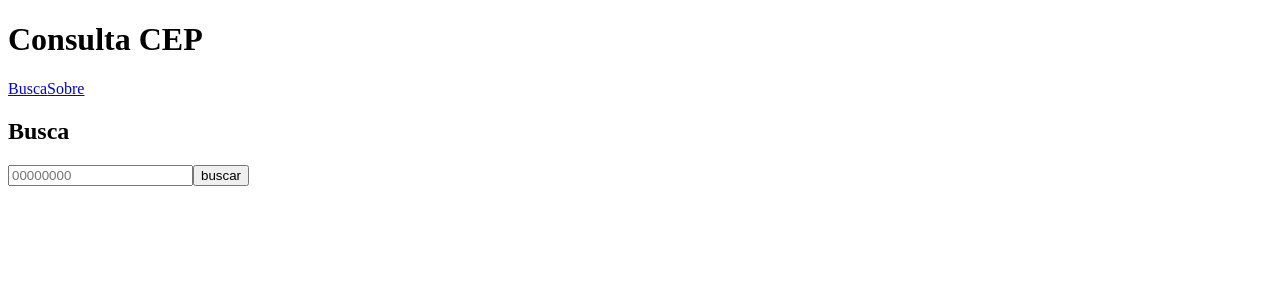
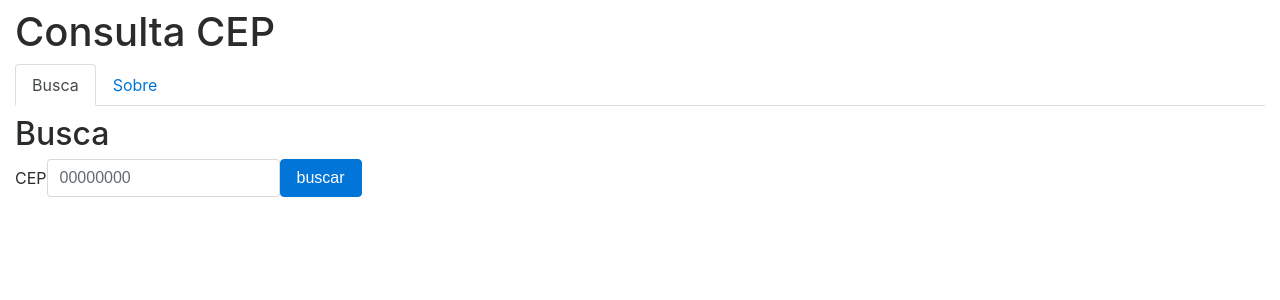
Before and after one commit to chrisbenseler/ng2ceppromise, an Angular app: page /search in a window 1280 px wide. Shown: the top 300 px of the page. Built offline with nearby package versions, Linux system fonts and the light colour scheme.

Commit message:
feat: added some layout with bootstrap

```diff
--- a/package.json
+++ b/package.json
@@ -21,6 +21,7 @@
     "@angular/platform-browser": "^2.3.1",
     "@angular/platform-browser-dynamic": "^2.3.1",
     "@angular/router": "^3.3.1",
+    "@ng-bootstrap/ng-bootstrap": "^1.0.0-alpha.18",
     "cep-promise": "^2.0.3",
     "core-js": "^2.4.1",
     "rxjs": "^5.0.1",
--- a/src/app/app.component.html
+++ b/src/app/app.component.html
@@ -1,8 +1,12 @@
 <h1>
   {{title}}
 </h1>
-<nav>
-<a routerLink="/search" routerLinkActive="active">Busca</a>
-	<a routerLink="/about" routerLinkActive="active">Sobre</a>
+<nav class="nav nav-tabs">
+	<li class="nav-item">
+	<a routerLink="/search" class="nav-link" routerLinkActive="active">Busca</a>
+	</li>
+	<li class="nav-item">
+	<a routerLink="/about" class="nav-link" routerLinkActive="active">Sobre</a>
+	</li>
 </nav>
 <router-outlet></router-outlet>
--- a/src/app/search/search.component.html
+++ b/src/app/search/search.component.html
@@ -1,8 +1,9 @@
 <h2>Busca</h2>
 
-<form (ngSubmit)="onSubmit()">
-	<input type="text" required minlength=8 maxlength=8 placeholder="00000000" [(ngModel)]="zipcode" [ngModelOptions]="{standalone: true}" />
-	<button type="submit">buscar</button>
+<form (ngSubmit)="onSubmit()" class="form-inline">
+	<label for="">CEP </label>
+	<input type="text" class="form-control" required minlength=8 maxlength=8 placeholder="00000000" [(ngModel)]="zipcode" [ngModelOptions]="{standalone: true}" />
+	<button type="submit" class="btn btn-primary">buscar</button>
 </form>
 
 <div itemscope itemtype="http://schema.org/ContactPoint" *ngIf="address">
--- a/src/index.html
+++ b/src/index.html
@@ -2,13 +2,13 @@
 <html>
 <head>
   <meta charset="utf-8">
-  <title>Ng2ceppromise</title>
+  <title>Ng2 CEP Promise</title>
   <base href="/">
-
+  <link rel="stylesheet" href="https://maxcdn.bootstrapcdn.com/bootstrap/4.0.0-alpha.6/css/bootstrap.min.css" integrity="sha384-rwoIResjU2yc3z8GV/NPeZWAv56rSmLldC3R/AZzGRnGxQQKnKkoFVhFQhNUwEyJ" crossorigin="anonymous">
   <meta name="viewport" content="width=device-width, initial-scale=1">
   <link rel="icon" type="image/x-icon" href="favicon.ico">
 </head>
-<body>
+<body class="container-fluid">
   <app-root>Loading...</app-root>
 </body>
 </html>
--- a/src/styles.css
+++ b/src/styles.css
@@ -1 +1,9 @@
 /* You can add global styles to this file, and also import other style files */
+
+h1 {
+	margin: 10px 0;
+}
+
+.nav.nav-tabs {
+	margin-bottom: 10px;
+}
```
Also changed, not shown: src/app/app.module.ts (+6 -2 lines), src/app/about/about.component.html (line endings or trailing spaces).
